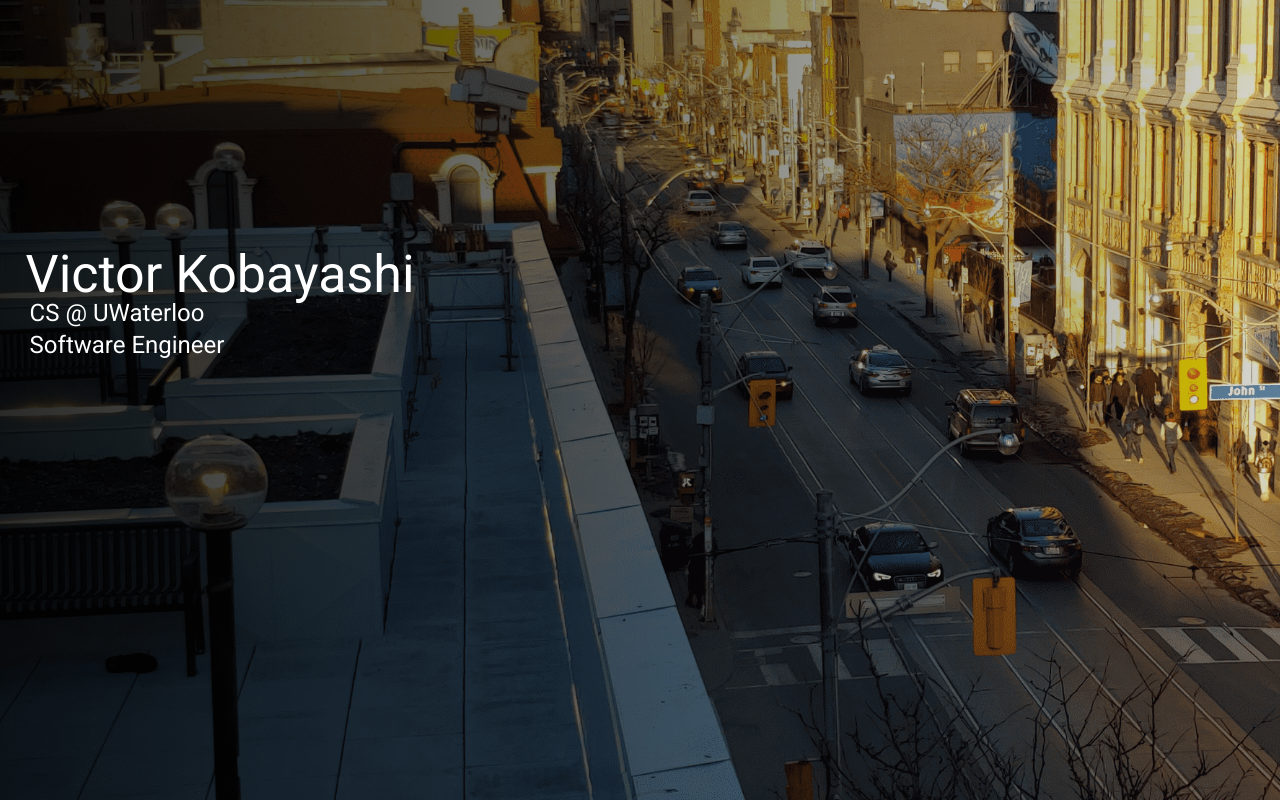
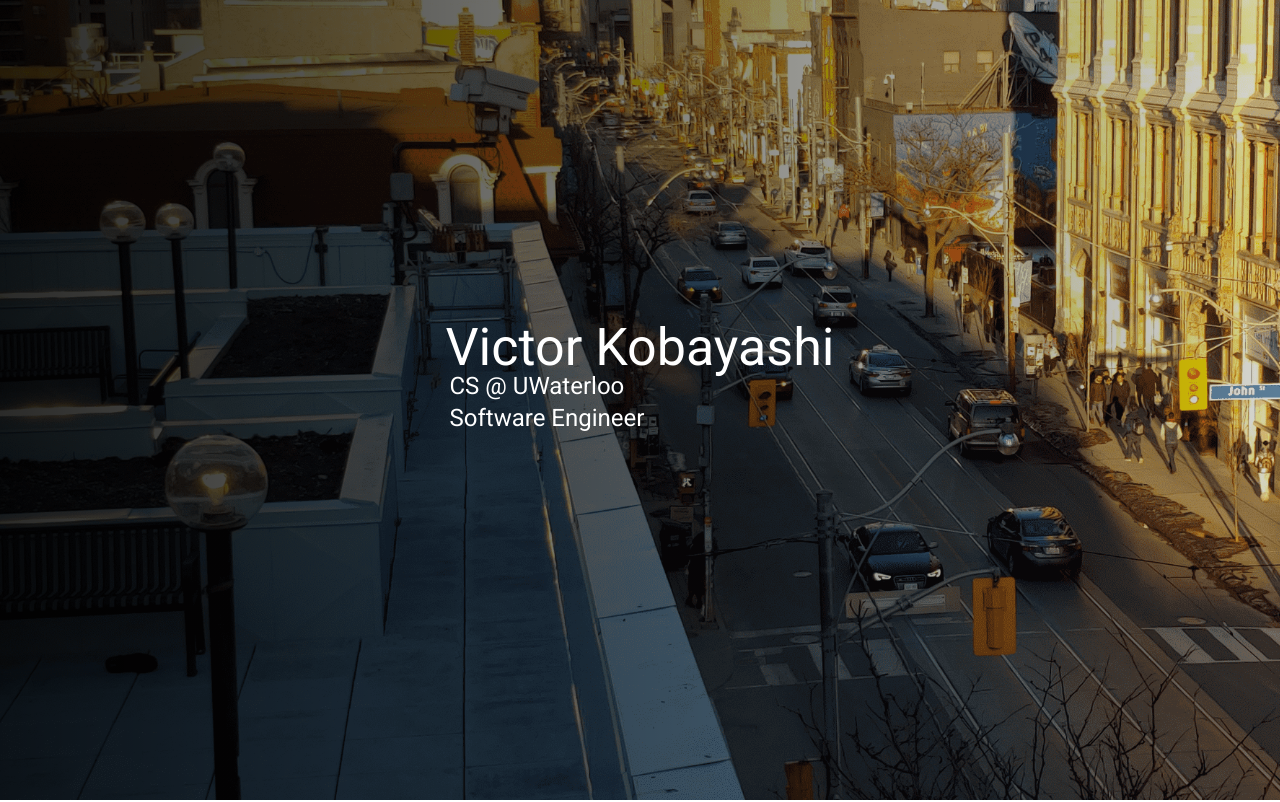
Before and after one commit to Kobai/personal-website, a React (Create React App) app: page / in a window 1280 px wide. Shown: the top 802 px of the page. Built offline with nearby package versions, Linux system fonts and the light colour scheme.

Commit message:
Fixed home screen

```diff
--- a/src/components/desktop/home-desktop.scss
+++ b/src/components/desktop/home-desktop.scss
@@ -1,14 +1,14 @@
 .home-container-desktop {
   font-family: 'Roboto', sans-serif;
   height: 100vh;
+  display: flex;
+  justify-content: center;
+  align-items: center;
   background: linear-gradient(90deg, rgba(0, 0, 0, 0.8), rgba(0, 0, 0, 0.0)), url('../../assets/img/home-desktop.png');
   background-size: cover;
 
   .text-container {
-    position: absolute;
-    left: 2%;
-    top: 24%;
-
+    margin-top: -100px;
     .name {
       font-size: 6.5vh;
       font-weight: 400;
```
